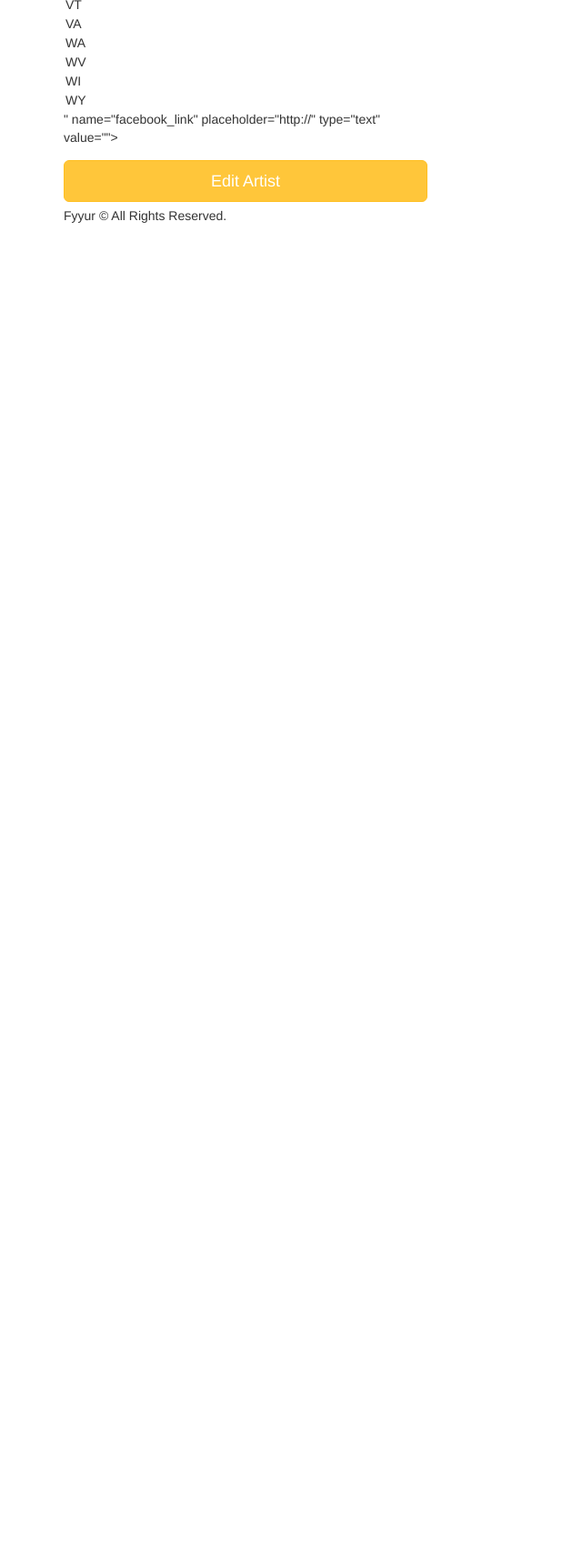
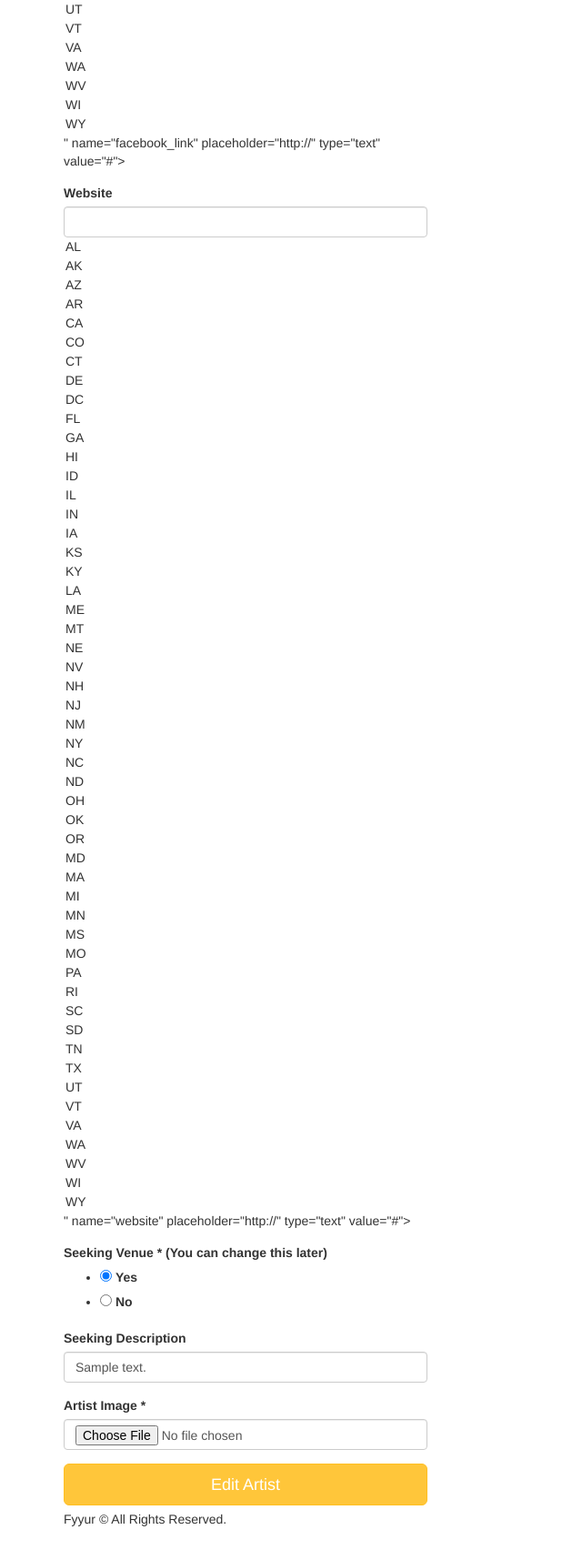
Before and after one commit to YoHaNoMe/Fyyur, a Flask app: page /artists/1/edit in a window 1280 px wide. Shown: the part 1880-3595 px from the top of the page at 91% size, without its empty margins (0-640 px from the left). Before the commit the page ends 2125 px from the top, so only its background shows below. Run offline with Flask 2, Linux system fonts and the light colour scheme; tables that the repository leaves empty hold one stand-in row (values such as "Sample post"); some libraries are stand-ins or nearby versions.

Commit message:
finishing

```diff
--- a/app.py
+++ b/app.py
@@ -5,7 +5,7 @@
 import json
 import dateutil.parser
 import babel
-from flask import Flask, render_template, request, Response, flash, redirect, url_for, abort
+from flask import Flask, render_template, request, Response, flash, redirect, url_for, abort, jsonify
 from flask_moment import Moment
 from werkzeug.utils import secure_filename
 from flask_sqlalchemy import SQLAlchemy
@@ -51,16 +51,16 @@
     seeking_description = db.Column(db.String(120))
     shows = db.relationship('Show', backref='venue', lazy=True)
     genres = db.Column(db.String)
-    city_state_id = db.Column(db.Integer, db.ForeignKey('CityState.id'), nullable=False)
+    city_state_id = db.Column(db.Integer, db.ForeignKey('CityState.id', ondelete='CASCADE'), nullable=False)
 
 
 class CityState(db.Model):
     __tablename__ = 'CityState'
     id = db.Column(db.Integer, primary_key=True)
     city = db.Column(db.String(120), nullable=False, unique=True)
-    venues = db.relationship('Venue', backref='city_state', lazy=True)
+    venues = db.relationship('Venue', backref='city_state', lazy=True, cascade='all, delete-orphan')
     state = db.Column(db.String(120), nullable=False, unique=True)
-    artists = db.relationship('Artist', backref='city_state', lazy=True)
+    artists = db.relationship('Artist', backref='city_state', lazy=True, cascade='all, delete-orphan')
 
 # TODO: implement any missing fields, as a database migration using Flask-Migrate (Completed)
 # Artist has many Shows
@@ -78,8 +78,8 @@
     website = db.Column(db.String(120))
     seeking_venue = db.Column(db.Boolean, default=False)
     seeking_description = db.Column(db.String(120))
-    shows = db.relationship('Show', backref='artist', lazy=True)
-    city_state_id = db.Column(db.Integer, db.ForeignKey('CityState.id'), nullable=False)
+    shows = db.relationship('Show', backref='artist', lazy=True, cascade='all, delete-orphan')
+    city_state_id = db.Column(db.Integer, db.ForeignKey('CityState.id', ondelete='CASCADE'), nullable=False)
 
 
 # TODO: implement any missing fields, as a database migration using Flask-Migrate (Completed)
@@ -88,8 +88,8 @@
 class Show(db.Model):
     __tablename__ = 'Show'
     id = db.Column(db.Integer, primary_key=True)
-    venue_id = db.Column(db.Integer, db.ForeignKey('Venue.id'), nullable=False)
-    artist_id = db.Column(db.Integer, db.ForeignKey('Artist.id'), nullable=False)
+    venue_id = db.Column(db.Integer, db.ForeignKey('Venue.id', ondelete='CASCADE'), nullable=False)
+    artist_id = db.Column(db.Integer, db.ForeignKey('Artist.id', ondelete='CASCADE'), nullable=False)
     start_time = db.Column(db.DateTime)
 
 #----------------------------------------------------------------------------#
@@ -138,7 +138,7 @@
 
 @app.route('/venues/search', methods=['POST'])
 def search_venues():
-  # TODO: implement search on artists with partial string search. Ensure it is case-insensitive.
+  # TODO: (Completed) implement search on artists with partial string search. Ensure it is case-insensitive.
   # seach for Hop should return "The Musical Hop".
   # search for "Music" should return "The Musical Hop" and "Park Square Live Music & Coffee"
   response={
@@ -149,7 +149,17 @@
       "num_upcoming_shows": 0,
     }]
   }
-  return render_template('pages/search_venues.html', results=response, search_term=request.form.get('search_term', ''))
+  search_term = request.form.get('search_term', '')
+  venues = Venue.query.filter(Venue.genres.ilike('%{}%'.format(search_term))).all()
+  print(venues)
+  response2 = {
+    "count": len(venues),
+    "data": [{
+        "id": venue.id,
+        "name": venue.name
+    } for venue in venues]
+  }
+  return render_template('pages/search_venues.html', results=response2, search_term=search_term)
 
 @app.route('/venues/<int:venue_id>')
 def show_venue(venue_id):
@@ -173,7 +183,7 @@
     "image_link": venue.image_link,
     "past_shows": past_shows,
     "upcoming_shows": upcoming_shows,
-    "past_shows_count": len(past_shows) ,
+    "past_shows_count": len(past_shows),
     "upcoming_shows_count": len(upcoming_shows)
   }
   return render_template('pages/show_venue.html', venue=data)
@@ -234,7 +244,7 @@
 def create_venue_submission():
   # TODO: insert form data as a new Venue record in the db, instead (Completed)
   # TODO: on unsuccessful db insert, flash an error instead. (Completed)
-  # TODO: modify data to be the data object returned from db insertion
+  # TODO: modify data to be the data object returned from db insertion (Completed)
   form = VenueForm()
   error = False
   genres_list = ''
@@ -294,12 +304,26 @@
 
 @app.route('/venues/<venue_id>', methods=['DELETE'])
 def delete_venue(venue_id):
-  # TODO: Complete this endpoint for taking a venue_id, and using
+  # TODO: Complete this endpoint for taking a venue_id, and using (Compeleted)
   # SQLAlchemy ORM to delete a record. Handle cases where the session commit could fail.
+  error=False
+  try:
+      venue = Venue.query.get(venue_id)
+      db.session.delete(venue)
+      db.session.commit()
+  except:
+      error=True
+      db.session.rollback()
+  finally:
+      db.session.close()
+      if not error:
+          print('Venue with ID: {} | Deleted successfully'.format(venue_id))
+      else:
+          print('ERROR: Venue with ID: {} | Colud not be deleted'.format(venue_id))
 
   # BONUS CHALLENGE: Implement a button to delete a Venue on a Venue Page, have it so that
   # clicking that button delete it from the db then redirect the user to the homepage
-  return None
+  return redirect(url_for('index'))
 
 #  Artists
 #  ----------------------------------------------------------------
@@ -315,18 +339,19 @@
 
 @app.route('/artists/search', methods=['POST'])
 def search_artists():
-  # TODO: implement search on artists with partial string search. Ensure it is case-insensitive.
-  # seach for "A" should return "Guns N Petals", "Matt Quevado", and "The Wild Sax Band".
-  # search for "band" should return "The Wild Sax Band".
+  # TODO: (Completed) implement search on artists with partial string search. Ensure it is case-insensitive.
+  search_term = request.form.get('search_term', '')
+  artists = Artist.query.filter(Artist.name.ilike('%{}%'.format(search_term))).all()
   response={
-    "count": 1,
+    "count": len(artists),
     "data": [{
-      "id": 4,
-      "name": "Guns N Petals",
-      "num_upcoming_shows": 0,
-    }]
+        "id": artist.id,
+        "name": artist.name,
+        "num_upcoming_shows": filter(lambda show: show.start_time >= datetime.today(), artist.shows)
+    } for artist in artists]
   }
-  return render_template('pages/search_artists.html', results=response, search_term=request.form.get('search_term', ''))
+  print(response2['data'])
+  return render_template('pages/search_artists.html', results=response, search_term=search_term)
 
 @app.route('/artists/<int:artist_id>')
 def show_artist(artist_id):
@@ -359,55 +384,218 @@
 #  ----------------------------------------------------------------
 @app.route('/artists/<int:artist_id>/edit', methods=['GET'])
 def edit_artist(artist_id):
-  form = ArtistForm()
+  artist = Artist.query.get(artist_id)
+  city_state = CityState.query.get(artist.city_state_id)
+  form = ArtistForm(seeking_venue = 1 if artist.seeking_venue else 0, genres=artist.genres.split(',')[:-1], state=city_state.state)
   artist={
-    "id": 4,
-    "name": "Guns N Petals",
-    "genres": ["Rock n Roll"],
-    "city": "San Francisco",
-    "state": "CA",
-    "phone": "326-123-5000",
-    "website": "https://www.gunsnpetalsband.com",
-    "facebook_link": "https://www.facebook.com/GunsNPetals",
-    "seeking_venue": True,
-    "seeking_description": "Looking for shows to perform at in the San Francisco Bay Area!",
-    "image_link": "https://images.unsplash.com/photo-1549213783-8284d0336c4f?ixlib=rb-1.2.1&ixid=eyJhcHBfaWQiOjEyMDd9&auto=format&fit=crop&w=300&q=80"
+    "id": artist.id,
+    "name": artist.name,
+    "city": city_state.city,
+    "state": city_state.state,
+    "phone": artist.phone,
+    "website": artist.website,
+    "facebook_link": artist.facebook_link,
+    "seeking_venue": artist.seeking_venue,
+    "seeking_description": artist.seeking_description,
+    "image_link": artist.image_link
   }
-  # TODO: populate form with fields from artist with ID <artist_id>
+  # TODO: populate form with fields from artist with ID <artist_id> (Completed)
   return render_template('forms/edit_artist.html', form=form, artist=artist)
 
 @app.route('/artists/<int:artist_id>/edit', methods=['POST'])
 def edit_artist_submission(artist_id):
-  # TODO: take values from the form submitted, and update existing
+  # TODO: take values from the form submitted, and update existing (Completed)
   # artist record with ID <artist_id> using the new attributes
+  form = ArtistForm()
+  error=False
+  is_new_city_state = False
+  artist = {}
+  genres_list = ''
+  filepath = ''
+  try:
+      # Get image_link
+      file = request.files['image_link']
+      if file and allowed_file(file.filename):
+          filename = secure_filename(file.filename)
+          filepath = os.path.join(app.config['UPLOAD_FOLDER'], filename)
+          file.save(filepath)
+          artist = Artist.query.get(artist_id)
+          city_state_old = CityState.query.get(artist.city_state_id)
+          city_state_new = CityState.query.filter_by(state=form.state.data).first()
+          if not city_state_new:
+              print('He didnt find it, it is new')
+              city_state_new = CityState(city=form.city.data.strip(), state=form.data.state)
+              db.session.add(city_state_new)
+              city_state_new.artists.append(artist)
+          else:
+              if city_state_old.state != city_state_new.state:
+                  print('I am here***********')
+                  is_new_city_state=True
 
-  return redirect(url_for('show_artist', artist_id=artist_id))
+          for g in form.genres.data:
+              genres_list += '{},'.format(g)
+          artist.name = form.name.data.strip()
+          artist.phone = form.phone.data.strip()
+          artist.genres = genres_list
+          artist.website = form.website.data.strip()
+          artist.facebook_link = form.facebook_link.data.strip()
+          artist.seeking_venue = form.seeking_venue.data
+          artist.seeking_description = form.seeking_description.data.strip()
+          artist.image_link = filepath
+          if is_new_city_state:
+              db.session.add(artist)
+              print('gsdfsdfsdfsdfsdfsfsdf')
+              city_state_new.artists.append(artist)
+              # city_state_old.artists.remove(artist)
+
+          db.session.commit()
+      else:
+          artist = {
+            'name': form.name.data,
+            'phone': form.phone.data,
+            'genres': form.genres.data,
+            'city': form.city.data,
+            'state': form.state.data,
+            'website': form.website.data,
+            'facebook_link': form.facebook_link.data,
+            'seeking_venue': form.seeking_venue.data,
+            'seeking_description': form.seeking_description.data,
+          }
+          print(artist)
+          error=True
+          form.errors['image_link'] = ['Invalid image']
+  except Exception as e:
+      print(e)
+      artist = {
+        'name': form.name.data,
+        'phone': form.phone.data,
+        'genres': form.genres.data,
+        'city': form.city.data,
+        'state': form.state.data,
+        'website': form.website.data,
+        'facebook_link': form.facebook_link.data,
+        'seeking_venue': form.seeking_venue.data,
+        'seeking_description': form.seeking_description.data,
+      }
+      error=True
+      db.session.rollback()
+  finally:
+      db.session.close()
+      if not error:
+          flash('Artist "' + form.name.data + '" Update Successfully')
+          return redirect(url_for('show_artist', artist_id=artist_id))
+      else:
+          flash('ERROR: Artist "' + form.name.data + '" Cannot be updated')
+          return render_template('forms/edit_artist.html', form=form, artist=artist, errors=form.errors)
 
 @app.route('/venues/<int:venue_id>/edit', methods=['GET'])
 def edit_venue(venue_id):
-  form = VenueForm()
+  venue = Venue.query.get(venue_id)
+  city_state = CityState.query.get(venue.city_state_id)
+  form = VenueForm(seeking_talent = 1 if venue.seeking_talent else 0, genres=venue.genres.split(',')[:-1], state=city_state.state)
   venue={
-    "id": 1,
-    "name": "The Musical Hop",
-    "genres": ["Jazz", "Reggae", "Swing", "Classical", "Folk"],
-    "address": "1015 Folsom Street",
-    "city": "San Francisco",
-    "state": "CA",
-    "phone": "123-123-1234",
-    "website": "https://www.themusicalhop.com",
-    "facebook_link": "https://www.facebook.com/TheMusicalHop",
-    "seeking_talent": True,
-    "seeking_description": "We are on the lookout for a local artist to play every two weeks. Please call us.",
-    "image_link": "https://images.unsplash.com/photo-1543900694-133f37abaaa5?ixlib=rb-1.2.1&ixid=eyJhcHBfaWQiOjEyMDd9&auto=format&fit=crop&w=400&q=60"
+    "id": venue.id,
+    "name": venue.name,
+    "city": city_state.city,
+    "state": city_state.state,
+    "phone": venue.phone,
+    "address": venue.address,
+    "website": venue.website,
+    "facebook_link": venue.facebook_link,
+    "seeking_talent": venue.seeking_talent,
+    "seeking_description": venue.seeking_description,
+    "image_link": venue.image_link
   }
-  # TODO: populate form with values from venue with ID <venue_id>
+  # TODO: populate form with values from venue with ID <venue_id> (Completed)
   return render_template('forms/edit_venue.html', form=form, venue=venue)
 
 @app.route('/venues/<int:venue_id>/edit', methods=['POST'])
 def edit_venue_submission(venue_id):
-  # TODO: take values from the form submitted, and update existing
-  # venue record with ID <venue_id> using the new attributes
-  return redirect(url_for('show_venue', venue_id=venue_id))
+  # TODO: take values from the form submitted, and update existing (Completed)
+  form = VenueForm()
+  print('asdkaskdaskdksakdkasdksadsasd')
+  error=False
+  is_new_city_state = False
+  venue = {}
+  genres_list = ''
+  filepath = ''
+  try:
+      # Get image_link
+      file = request.files['image_link']
+      if file and allowed_file(file.filename):
+          filename = secure_filename(file.filename)
+          filepath = os.path.join(app.config['UPLOAD_FOLDER'], filename)
+          file.save(filepath)
+          venue = Venue.query.get(venue_id)
+          city_state_old = CityState.query.get(venue.city_state_id)
+          city_state_new = CityState.query.filter_by(state=form.state.data).first()
+          if not city_state_new:
+              print('He didnt find it, it is new')
+              city_state_new = CityState(city=form.city.data.strip(), state=form.state.data)
+              db.session.add(city_state_new)
+              city_state_new.venues.append(venue)
+          else:
+              if city_state_old.state != city_state_new.state:
+                  print('I am here***********')
+                  is_new_city_state=True
+
+          for g in form.genres.data:
+              genres_list += '{},'.format(g)
+          venue.name = form.name.data.strip()
+          venue.phone = form.phone.data.strip()
+          venue.genres = genres_list
+          venue.address = form.address.data.strip()
+          venue.website = form.website.data.strip()
+          venue.facebook_link = form.facebook_link.data.strip()
+          venue.seeking_talent = form.seeking_talent.data
+          venue.seeking_description = form.seeking_description.data.strip()
+          venue.image_link = filepath
+          if is_new_city_state:
+              db.session.add(venue)
+              print('gsdfsdfsdfsdfsdfsfsdf')
+              city_state_new.venues.append(venue)
+
+          db.session.commit()
+      else:
+          venue = {
+            'name': form.name.data,
+            'phone': form.phone.data,
+            'genres': form.genres.data,
+            'city': form.city.data,
+            'address': form.address.data,
+            'state': form.state.data,
+            'website': form.website.data,
+            'facebook_link': form.facebook_link.data,
+            'seeking_talent': form.seeking_talent.data,
+            'seeking_description': form.seeking_description.data,
+          }
+          print(venue)
+          error=True
+          form.errors['image_link'] = ['Invalid image']
+  except Exception as e:
+      print(e)
+      venue = {
+        'name': form.name.data,
+        'phone': form.phone.data,
+        'genres': form.genres.data,
+        'city': form.city.data,
+        'address': form.address.data,
+        'state': form.state.data,
+        'website': form.website.data,
+        'facebook_link': form.facebook_link.data,
+        'seeking_talent': form.seeking_talent.data,
+        'seeking_description': form.seeking_description.data,
+      }
+      error=True
+      db.session.rollback()
+  finally:
+      db.session.close()
+      if not error:
+          flash('Venue "' + form.name.data + '" Update Successfully')
+          return redirect(url_for('show_venue', venue_id=venue_id))
+      else:
+          flash('ERROR: Venue "' + form.name.data + '" Cannot be updated')
+          return render_template('forms/edit_venue.html', form=form, errors=form.errors, venue=venue)
 
 #  Create Artist
 #  ----------------------------------------------------------------
--- a/forms.py
+++ b/forms.py
@@ -227,6 +227,7 @@
         'image_link',
         validators = [FileRequired(message='This field is required')]
     )
+
     genres = SelectMultipleField(
         # TODO implement enum restriction
         'genres', validators=[DataRequired()],
@@ -250,8 +251,37 @@
             ('Rock n Roll', 'Rock n Roll'),
             ('Soul', 'Soul'),
             ('Other', 'Other'),
-        ]
+        ],
+        # default = ['Folk', 'Alternative']
     )
+    def get_genres():
+        return SelectMultipleField(
+            # TODO implement enum restriction
+            'genres', validators=[DataRequired()],
+            choices=[
+                ('Alternative', 'Alternative'),
+                ('Blues', 'Blues'),
+                ('Classical', 'Classical'),
+                ('Country', 'Country'),
+                ('Electronic', 'Electronic'),
+                ('Folk', 'Folk'),
+                ('Funk', 'Funk'),
+                ('Hip-Hop', 'Hip-Hop'),
+                ('Heavy Metal', 'Heavy Metal'),
+                ('Instrumental', 'Instrumental'),
+                ('Jazz', 'Jazz'),
+                ('Musical Theatre', 'Musical Theatre'),
+                ('Pop', 'Pop'),
+                ('Punk', 'Punk'),
+                ('R&B', 'R&B'),
+                ('Reggae', 'Reggae'),
+                ('Rock n Roll', 'Rock n Roll'),
+                ('Soul', 'Soul'),
+                ('Other', 'Other'),
+            ],
+            default=['Folk']
+        )
+
     facebook_link = StringField(
         # TODO implement enum restriction
         'facebook_link', validators=[URL()]
--- a/templates/forms/edit_artist.html
+++ b/templates/forms/edit_artist.html
@@ -2,36 +2,54 @@
 {% block title %}Edit Artist{% endblock %}
 {% block content %}
   <div class="form-wrapper">
-    <form class="form" method="post" action="/artists/{{artist.id}}/edit">
+    <form class="form" method="post" enctype="multipart/form-data">
+      {{ form.csrf_token }}
       <h3 class="form-heading">Edit artist <em>{{ artist.name }}</em></h3>
+      <h5><small>This</small> * <small>means that the field is required</small></h5>
       <div class="form-group">
-        <label for="name">Name</label>
-        {{ form.name(class_ = 'form-control', autofocus = true) }}
+        <label for="name">Name *</label>
+        {{ form.name(value = artist.name, class_ = 'form-control', autofocus = true) }}
       </div>
       <div class="form-group">
-          <label>City & State</label>
+          <label>City & State *</label>
           <div class="form-inline">
             <div class="form-group">
-              {{ form.city(class_ = 'form-control', placeholder='City', autofocus = true) }}
+              {{ form.city(value= artist.city ,class_ = 'form-control', placeholder='City', autofocus = true) }}
             </div>
             <div class="form-group">
-              {{ form.state(class_ = 'form-control', placeholder='State', autofocus = true) }}
+              {{ form.state(value = artist.state, class_ = 'form-control', placeholder='State', autofocus = true) }}
             </div>
           </div>
       </div>
       <div class="form-group">
-          <label for="phone">Phone</label>
-          {{ form.phone(class_ = 'form-control', placeholder='xxx-xxx-xxxx', autofocus = true) }}
+          <label for="phone">Phone *</label>
+          {{ form.phone(value = artist.phone, class_ = 'form-control', placeholder='xxx-xxx-xxxx', autofocus = true) }}
         </div>
       <div class="form-group">
-        <label for="genres">Genres</label>
+        <label for="genres">Genres *</label>
         <small>Ctrl+Click to select multiple</small>
-        {{ form.genres(class_ = 'form-control', placeholder='Genres, separated by commas', id=form.state, autofocus = true) }}
+        {{ form.genres(value = artist.genres, class_ = 'form-control', placeholder='Genres, separated by commas', id=form.state, autofocus = true) }}
       </div>
       <div class="form-group">
-          <label for="genres">Facebook Link</label>
-          {{ form.facebook_link(class_ = 'form-control', placeholder='http://', id=form.state, autofocus = true) }}
-        </div>
+          <label for="facebook_link">Facebook Link *</label>
+          {{ form.facebook_link(value = artist.facebook_link, class_ = 'form-control', placeholder='http://', id=form.state, autofocus = true) }}
+      </div>
+      <div class="form-group">
+          <label for="website">Website</label>
+          {{ form.website(value = artist.website, class_ = 'form-control', placeholder='http://', id=form.state, autofocus = true) }}
+      </div>
+      <div class="form-group">
+        <label for="seeking_venue">Seeking Venue * (You can change this later)</label>
+        {{ form.seeking_venue(value = artist.seeking_venue, type = 'radio', autofocus = true) }}
+      </div>
+      <div class="form-group">
+        <label for="seeking_description">Seeking Description</label>
+        {{ form.seeking_description(value = artist.seeking_description, class_ = 'form-control', autofocus = true) }}
+      </div>
+      <div class="form-group">
+        <label for="artist_image_link">Artist Image *</label>
+        {{ form.image_link(value = artist.image_link, class_ = 'form-control', autofocus = true) }}
+      </div>
       <input type="submit" value="Edit Artist" class="btn btn-primary btn-lg btn-block">
     </form>
   </div>
--- a/templates/layouts/main.html
+++ b/templates/layouts/main.html
@@ -57,6 +57,7 @@
                 (request.endpoint == 'search_venues') or
                 (request.endpoint == 'show_venue') %}
               <form class="search" method="post" action="/venues/search">
+                <input type="hidden" name="csrf_token" value="{{ csrf_token() }}"/>
                 <input class="form-control"
                   type="search"
                   name="search_term"
@@ -68,6 +69,7 @@
                 (request.endpoint == 'search_artists') or
                 (request.endpoint == 'show_artist') %}
               <form class="search" method="post" action="/artists/search">
+                <input type="hidden" name="csrf_token" value="{{ csrf_token() }}"/>
                 <input class="form-control"
                   type="search"
                   name="search_term"
@@ -101,7 +103,7 @@
       {% endwith %}
 
       {% if errors %}
-        {% for field, errors in form.errors.items()%}
+        {% for field, errors in errors.items()%}
           <div class="alert alert-danger">
             <a class="close" data-dismiss="alert">&times;</a>
             {{ field }}: {{ ', '.join(errors) }}
--- a/templates/pages/show_artist.html
+++ b/templates/pages/show_artist.html
@@ -25,7 +25,10 @@
 		</p>
 		<p>
 			<i class="fab fa-facebook-f"></i> {% if artist.facebook_link %}<a href="{{ artist.facebook_link }}" target="_blank">{{ artist.facebook_link }}</a>{% else %}No Facebook Link{% endif %}
-        </p>
+    </p>
+		<div>
+		<a href="/artists/{{artist.id}}/edit"><button class="btn btn-primary btn-lg">Edit</button></a>
+		</div>
 		{% if artist.seeking_venue %}
 		<div class="seeking">
 			<p class="lead">Currently seeking performance venues</p>
```
Also changed, not shown: templates/forms/edit_venue.html (+26 -8 lines), templates/forms/new_artist.html (+5 -5 lines), templates/pages/show_venue.html (+21 -1 lines), 1 other file.
